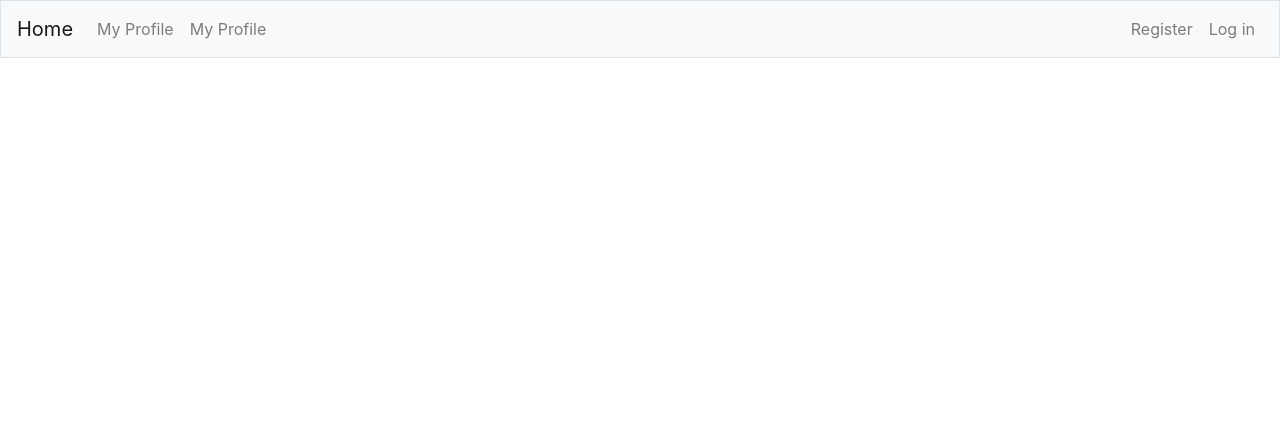
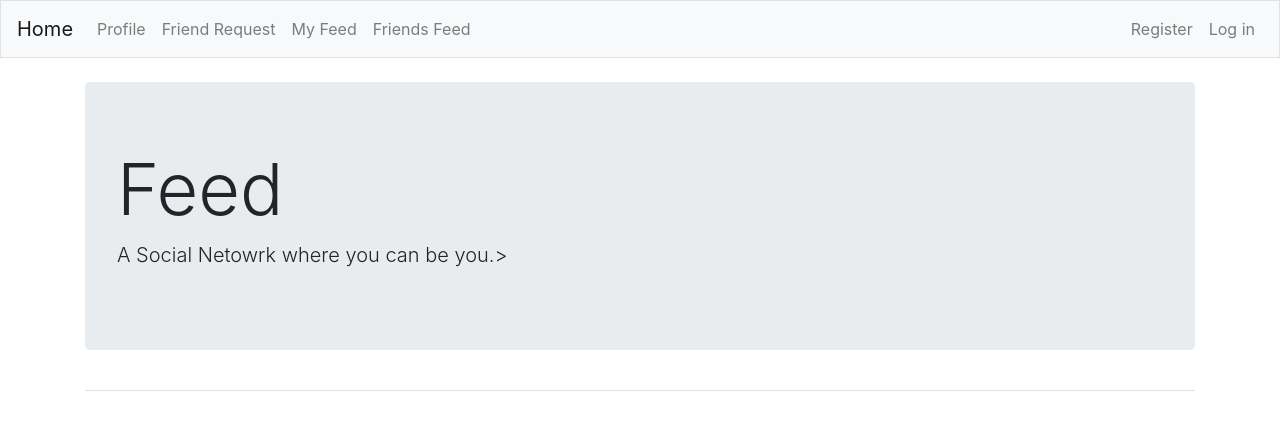
Before and after one commit to hmu1540/Django-Project---Feed, a Django app: page / in a window 1280 px wide. Shown: the top 430 px of the page. Run offline with Django 3.2, Linux system fonts and the light colour scheme; some libraries are stand-ins or nearby versions.

Commit message:
Create friendsfeed page

```diff
--- a/FeedApp/templates/FeedApp/base.html
+++ b/FeedApp/templates/FeedApp/base.html
@@ -16,7 +16,6 @@
 
 <body>
     <nav class='navbar navbar-expand-md navbar-light bg-light mb-4 border'>
-
         <a class='navbar-brand' href="{% url 'FeedApp:index' %}"">
             Home</a>
 
@@ -29,19 +28,26 @@
             <div class="collapse navbar-collapse" id='navbarCollapse'>
                 <ul class="navbar-nav mr-auto">
                     <li class="nav-item">
-                        <a class="nav-link" href="{% url 'FeedApp:profile' %}">My Profile</a>
+                        <a class="nav-link" href="{% url 'FeedApp:profile' %}">Profile</a>
                     </li>
                     <li class="nav-item">
-                        <a class="nav-link" href="{% url 'FeedApp:myfeed' %}">My Profile</a>
+                        <a class="nav-link" href="{% url 'FeedApp:friends' %}">Friend Request</a>
+                    </li>
+                    <li class="nav-item">
+                        <a class="nav-link" href="{% url 'FeedApp:myfeed' %}">My Feed</a>
+                    </li>
+
+                    <li class="nav-item">
+                        <a class="nav-link" href="{% url 'FeedApp:friendsfeed' %}">Friends Feed</a>
                     </li>
                 </ul>
 
                 <ul class="navbar-nav ml-auto">
                     {% if user.is_authenticated %}
+                    <li class="nav-item">
+                        <span class="navbar-text">Hello, &nbsp;{{ user.username }}.</span>
+                    </li>
 
-                    <li class="nav-item">
-                        <span class="navbar-text">Hello,{{ user.name }}.</span>
-                    </li>
                     <li class="nav-item">
                         <a class="nav-link" href="{% url 'users:logout' %}">Log out</a>
                     </li>
@@ -50,16 +56,24 @@
                     <li class="nav-item">
                         <a class="nav-link" href="{% url 'users:register' %}">Register</a>
                     </li>
+
                     <li class="nav-item">
                         <a class="nav-link" href="{% url 'users:login' %}">Log in</a>
                     </li>
                     {% endif %}
                 </ul>
             </div>
+    </nav>
+    <main role="main" class="container">
+        <div class="pb-2 mb-2 border-bottom">
+            {% block page_header %}{% endblock page_header %}
+        </div>
 
-    </nav>
-
-
+        <div>
+            {% block content %}
+            {% endblock content %}
+        </div>
+    </main>
 </body>
 
 </html>
```
